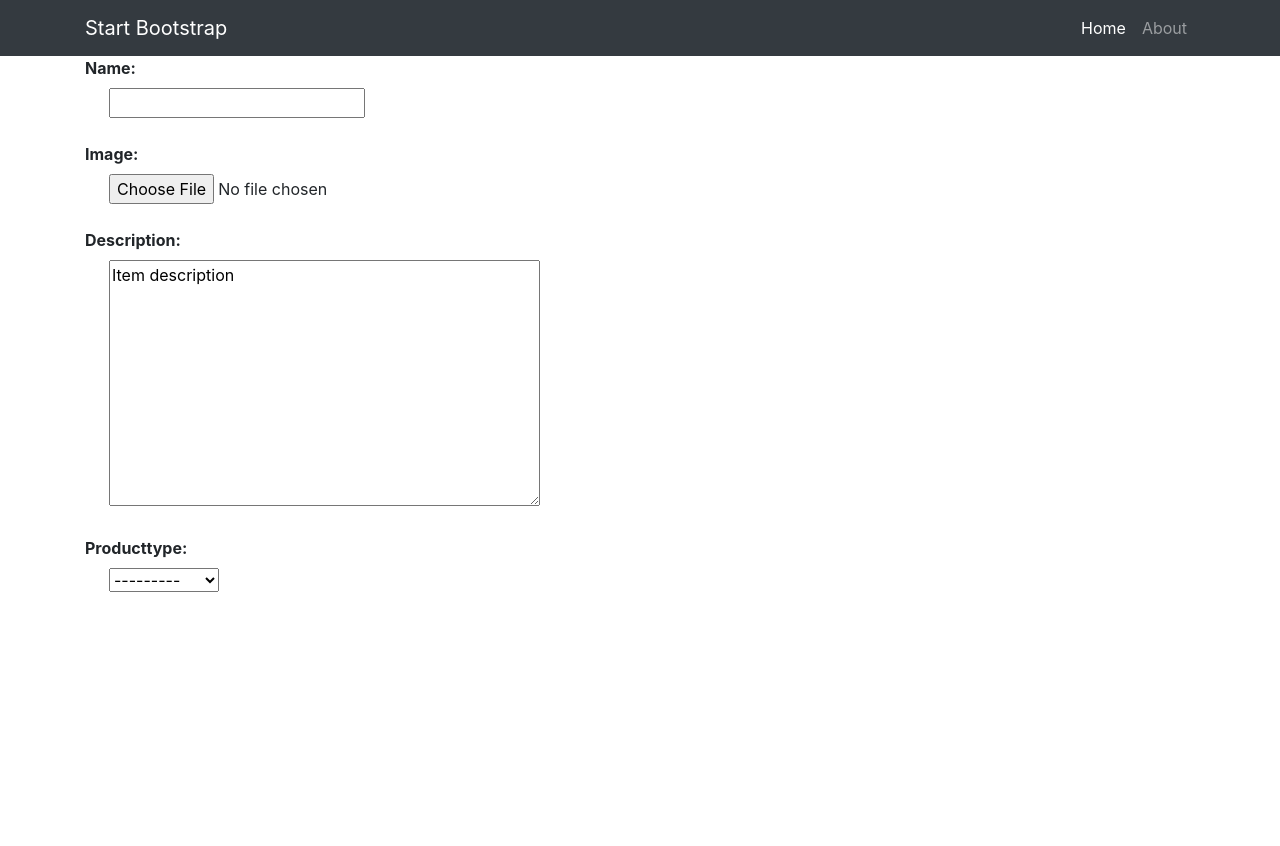
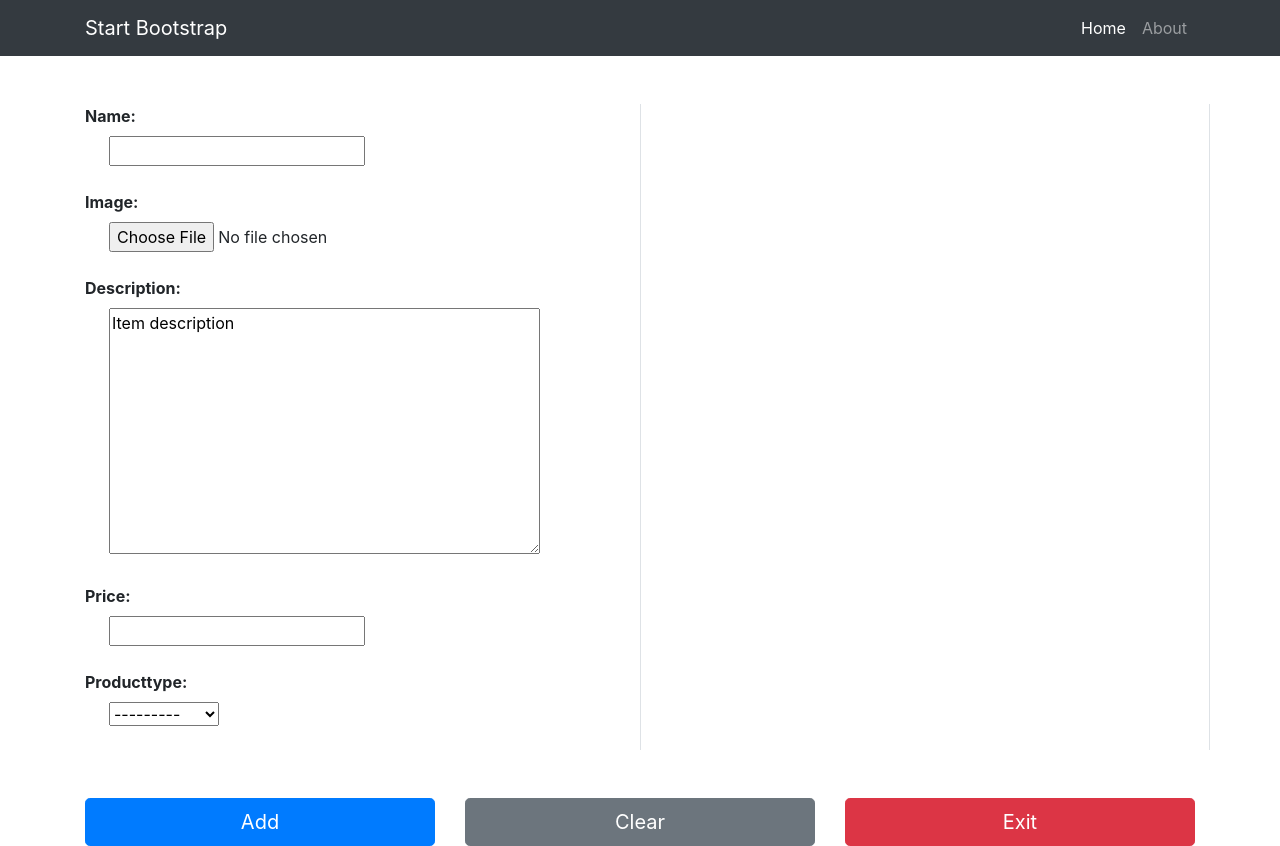
Before and after one commit to ManoliuSergiu/ProiectWeb, a Django app: page /add in a window 1280 px wide. Before the commit the page ends 592 px from the top, so only its background shows below. Run offline with Django 3.2, Linux system fonts and the light colour scheme; data comes from the database, SQL or seed files in the repository; some libraries are stand-ins or nearby versions.

Commit message:
added the mischevious form :)

```diff
--- a/unnume/products/forms.py
+++ b/unnume/products/forms.py
@@ -1,3 +1,21 @@
-from django.forms.models import inlineformset_factory,modelformset_factory
-from products.models import Product,ProductDetail,ProductTypeFeatures
+from django.forms import ModelForm,inlineformset_factory,BaseInlineFormSet
+from django.urls import reverse_lazy
+from products.models import Product,ProductDetail,ProductTypeFeatures,ProductType
 from django import forms
+
+DetailsFormSet = inlineformset_factory(ProductType,ProductTypeFeatures,fields=('name',),extra=0,widgets={})
+
+class ProductForm(ModelForm):
+    class Meta:
+        model = Product
+        fields = ['name','image','description','price','producttype']
+        widgets = {
+            'producttype': forms.Select(attrs={'data-url':reverse_lazy('Detail Form')})
+        }
+
+
+class BaseFeatureFormSet(BaseInlineFormSet):
+
+    def add_fields(self, form, index):
+        super().add_fields(form, index)
+        form.fields['Value'] = forms.CharField()
--- a/unnume/products/models.py
+++ b/unnume/products/models.py
@@ -5,6 +5,7 @@
 
 class ProductType(models.Model):
     name = models.CharField(max_length=20)
+    objects = models.Manager()
     class Meta:
         verbose_name = "type"
         verbose_name_plural = "types"
@@ -15,9 +16,10 @@
 class Product(models.Model):
     name = models.CharField(max_length=100)
     producttype = models.ForeignKey(ProductType, on_delete=models.CASCADE)
-    price = models.IntegerField()
+    price = models.DecimalField(max_digits=10,decimal_places=2)
     image = models.FileField(upload_to='images/',default='uploads/default.jpg')
     description = models.TextField(max_length=1000, default='Item description')
+    objects = models.Manager()
     class Meta:
         verbose_name = "product"
         verbose_name_plural = "products"
@@ -29,6 +31,7 @@
 class ProductTypeFeatures(models.Model):
     name = models.CharField(max_length=20)
     producttype = models.ForeignKey(ProductType, on_delete=models.CASCADE)
+    objects = models.Manager()
     class Meta:
         verbose_name = "feature"
         verbose_name_plural = "features"
@@ -38,8 +41,10 @@
 
 class ProductDetail(models.Model):
     product = models.ForeignKey(Product, on_delete=models.CASCADE, related_name='details')
-    productTypeFeatures = models.ForeignKey(ProductTypeFeatures, on_delete=models.CASCADE)
+    feature = models.ForeignKey(ProductTypeFeatures, on_delete=models.CASCADE, related_name='details')
+    producttype = models.ForeignKey(ProductType, on_delete=models.CASCADE, blank=True)
     Value = models.CharField(max_length=20)
+    objects = models.Manager()
     class Meta:
         verbose_name = "detail"
         verbose_name_plural = "details"
--- a/unnume/products/urls.py
+++ b/unnume/products/urls.py
@@ -1,7 +1,7 @@
 from django.urls import path
 from products.views.product import ItemView
 from products.views.search import SearchView
-from products.views.add import ProductCreateView, homeDynamicContent
+from products.views.add import ProductCreateView, detailFormView,save
 
 
 urlpatterns = [
@@ -9,5 +9,6 @@
     path('search', SearchView.as_view(), name = 'Search'),
     path('add', ProductCreateView.as_view(), name='Add' ),
     # path('edit/<int:pk>',ProductUpdateView.as_view() , name='Edit'),
-    path('test/<int:pk>',homeDynamicContent,name="Test"),
+    path('detailform',detailFormView,name='Detail Form'),
+    path('save',save,name='Save')
 ]
--- a/unnume/products/views/add.py
+++ b/unnume/products/views/add.py
@@ -1,22 +1,31 @@
 from django.shortcuts import render,reverse
+from django.template.loader import render_to_string
 from django.http import HttpResponse
-from django.views.generic import UpdateView,ListView,CreateView
-from products.models import Product
+from django.views.generic import UpdateView,ListView,CreateView,View
+from products.forms import ProductForm,BaseFeatureFormSet
+from products.models import ProductDetail,ProductTypeFeatures,ProductType,Product
 from django.urls import reverse_lazy
 from django import forms
+from django.forms import inlineformset_factory
 
-class ProductListView(ListView):
-    model = Product
+class ProductCreateView(CreateView):
+    template_name='products/form.html'
+
+
+    def get(self, request):
+        form = ProductForm()
+        return render(request,self.template_name,{'form':form})
 
 
 
-class ProductCreateView(CreateView):
-    model = Product
-    template_name='products/form.html'
-    fields =["name","image","description","producttype"]
-    widgets = {
-        'producttype': forms.Select(attrs={"class":"btn"})
-    }
+def detailFormView(request):
+    aux = inlineformset_factory(ProductType,ProductTypeFeatures,fields=('name',),extra=0,widgets={},formset=BaseFeatureFormSet,can_delete=False)
+    atype= ProductType.objects.get(id=int(request.GET['d']))
+    return render(request,'products/asd.html',{'details':aux(instance=atype)},)
 
-def homeDynamicContent(request):
-    return HttpResponse('success')
+def save(request):
+    if(request.method == 'POST'):
+        productform = ProductForm(request.POST['prodform'])
+
+        a = productform['name']
+        return a
--- /dev/null
+++ b/unnume/static/css/styles.css
@@ -0,0 +1,5 @@
+.thumb-size{
+    max-width: 350px;
+    max-height: 350px;
+
+}
--- a/unnume/static/js/addItem.js
+++ b/unnume/static/js/addItem.js
@@ -1,13 +1,29 @@
 $(document).ready(function(){
+    function getCookie(name) {
+        var cookieValue = null;
+        if (document.cookie && document.cookie !== '') {
+            var cookies = document.cookie.split(';');
+            for (var i = 0; i < cookies.length; i++) {
+                var cookie = cookies[i].trim();
+                // Does this cookie string begin with the name we want?
+                if (cookie.substring(0, name.length + 1) === (name + '=')) {
+                    cookieValue = decodeURIComponent(cookie.substring(name.length + 1));
+                    break;
+                }
+            }
+        }
+        return cookieValue;
+    }
     $('body').on('change','#id_producttype',function(event){
-        var url = $(this).attr('data-url')
-        console.log($(this).val())
+        var url = $(this).attr('data-url');
+        console.log($(this).val());
         $.ajax({
             url:url,
             method: 'GET',
-            data: {},
+            data: {
+                d: $(this).val()
+            },
             success: function(data){
-                console.log(data);
                 $('#results-wrapper').html(data);
             },
             error: function(error){
@@ -16,4 +32,38 @@
             complete: function(){},
         })
     })
+
+    $('#id_image').change(function(event){
+
+        var myfile = $(this).prop('files');
+        var reader = new FileReader();
+
+        reader.onload = function (e) {
+           $('#image-screen').attr('src', e.target.result);
+        }
+        reader.readAsDataURL(myfile[0]);
+        $('#image-screen').fadeIn();
+    })
+    $('#details-form').submit(function(event){
+        event.preventDefault();
+    })
+    $('#primary-form').submit(function(event){
+        event.preventDefault();
+    })
+    $('#add-button').click(function(event){
+        var prodform =  $('#primary-form').serialize();
+        var detailsform = $('#details-form').serialize();
+        $.ajax({
+            method: 'POST',
+            url:$('#primary-form').attr('action'),
+            data:{
+                prodform: prodform,
+                detailsform: detailsform
+            },
+            success: function(message){
+                $('#message').html(message)
+            }
+
+        })
+    })
 });
--- a/unnume/templates/products/form.html
+++ b/unnume/templates/products/form.html
@@ -5,7 +5,11 @@
 {% block title %} Add {% endblock title %}
 
 {% block content %}
-    <form>
+    <div id="message"></div>
+    <div class="row">
+        <div class="col-sm mt-5 border-right">
+            <form class="primary-form" method="POST" action="{% url 'Save' %}" enctype="multipart/form-data">
+
                 {% for field in form %}
                     <div>
                         <div class="font-weight-bold">{{field.label_tag}} </div>
@@ -13,8 +17,34 @@
                     </div>
                     <br>
                 {% endfor %}
-        <div id="results-wrapper"></div>
+                {% csrf_token %}
             </form>
+        </div>
+        <div class="col-sm mt-5">
+            <div class="row h-50 border-right ">
+                <img class="thumb-size img-thumbnail mx-auto" id="image-screen" src="" alt="" style="display: none;">
+            </div>
+            <div class="row h-50 border-right" ><div class="mx-auto mt-5" id="results-wrapper"></div></div>
+        </div>
+    </div>
+    <div class="row">
+        <div class="col-sm mt-5">
+            <div class="mx-auto">
+                <button type="button" class="btn btn-primary btn-lg btn-block" id="add-button">Add</button>
+            </div>
+        </div>
+        <div class="col-sm mt-5">
+            <div class="mx-auto">
+                <button type="button" class="btn btn-secondary btn-lg btn-block" id="clear-button">Clear</button>
+            </div>
+        </div>
+        <div class="col-sm mt-5">
+            <div class="mx-auto">
+                <button type="button" class="btn btn-danger btn-lg btn-block" id="exit-button">Exit</button>
+            </div>
+        </div>
+
+    </div>
 {% endblock content %}
 
 {% block scripts %}
```
Also changed, not shown: unnume/app/settings.py (+6 -3 lines), unnume/templates/products/asd.html (added, +22 -0 lines), unnume/db.sqlite3, unnume/item/uploads/Untitled.png (renamed from unnume/uploads/Untitled.png), unnume/products/migrations/0005_auto_20191206_2220.py (added), unnume/products/migrations/0006_productdetail_producttype.py (added). Lines whose indentation alone changed are shown as unchanged.
